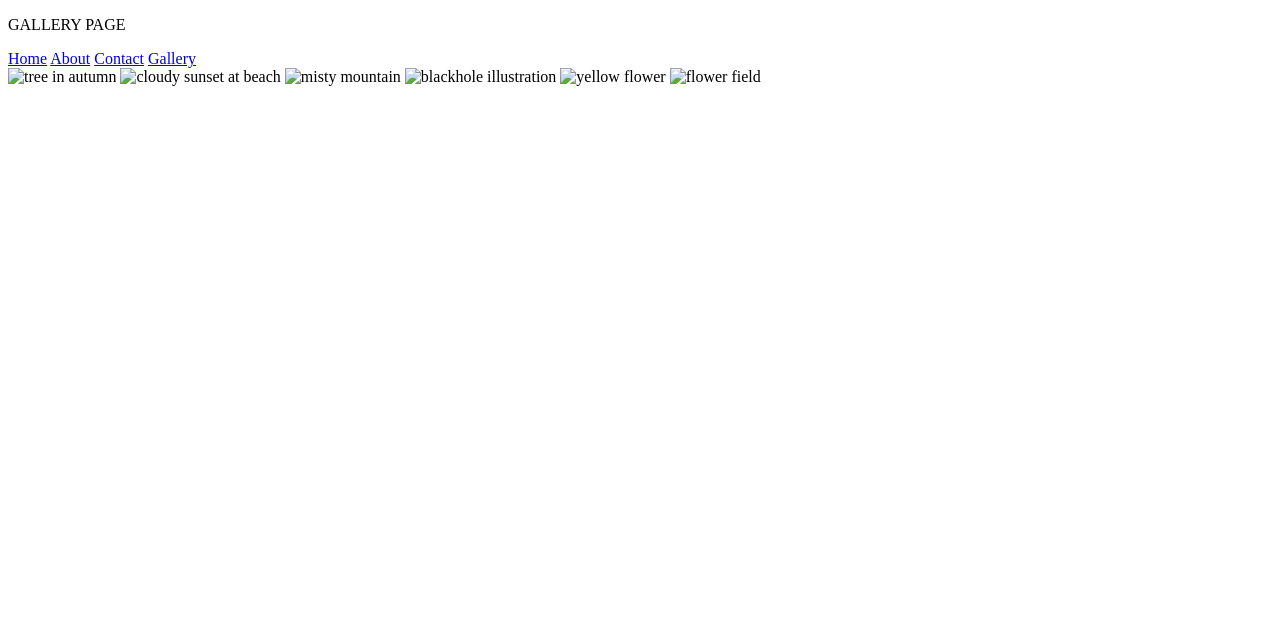
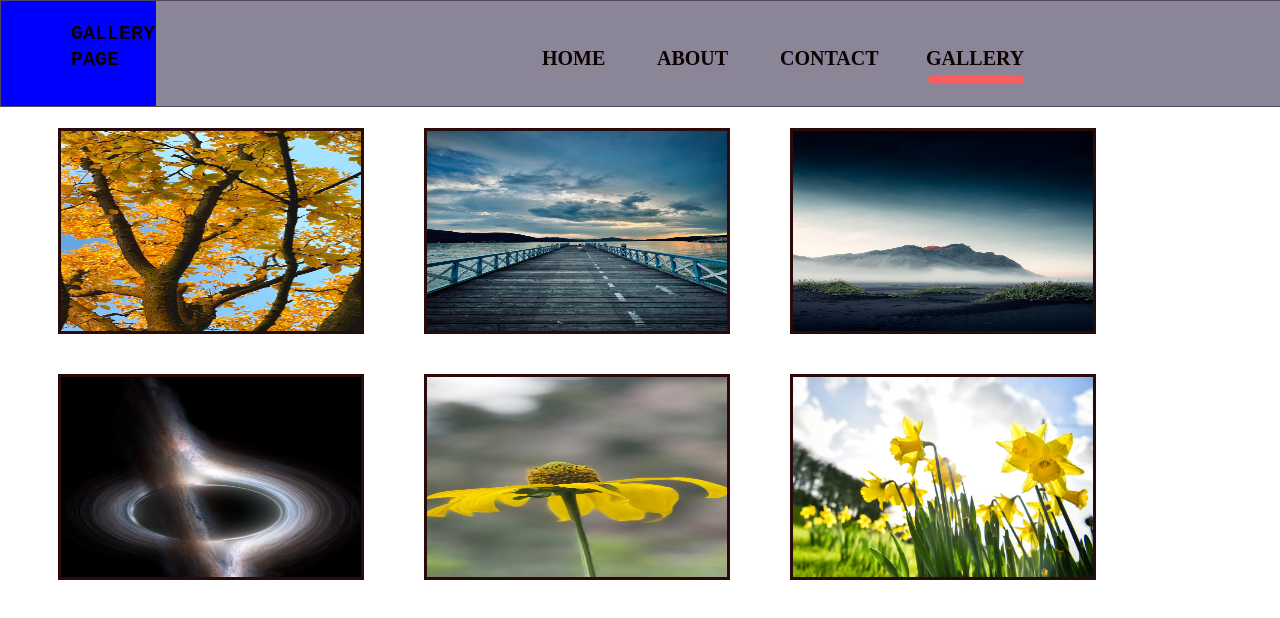
Before and after one commit to sairohitzl/static-html-project, a plain HTML site: page album.html in a window 1280 px wide. Drawn offline with Linux system fonts and the light colour scheme; the site is published under a folder, as on GitHub Pages, so addresses that start at the root find nothing.

Commit message:
second commit

```diff
--- a/album.html
+++ b/album.html
@@ -7,8 +7,8 @@
         <title>
          GALLERY
         </title>
-        <link href="/css/st1.css" rel="stylesheet">
-        <link href="/css/st2.css" rel="stylesheet">
+        <link href="css/st1.css" rel="stylesheet">
+        <link href="css/st2.css" rel="stylesheet">
     </head>
     <body >
         <!-- <img class="bg-image" src="./images/pixel.jpg"> -->
@@ -17,19 +17,19 @@
                 <div class="album-icon">
                 <p class="page-name">GALLERY PAGE</p>
                 </div>
-                <a class="home" href="./home.html">Home</a>
-                <a class="about" href="./about.html">About</a>
-                <a class="contact" href="./contact.html">Contact</a>
-                <a class="gallery" href="./album.html">Gallery</a>
+                <a class="home" href="index.html">Home</a>
+                <a class="about" href="about.html">About</a>
+                <a class="contact" href="contact.html">Contact</a>
+                <a class="gallery" href="album.html">Gallery</a>
                 <div class="line-under-album"></div>
             </div>
 
-                <img class="image" src="/images/w3.jpeg" alt="tree in autumn">
-                <img class="image" src="/images/w13.jpeg" alt="cloudy sunset at beach">
-                <img class="image" src="/images/w4.jpeg" alt="misty mountain">
-                <img class="image" src="/images/w8.jpeg" alt="blackhole illustration">
-                <img class="image" src="/images/w6.jpeg" alt="yellow flower">
-                <img class="image" src="/images/springs.jpg" alt="flower field">
+                <img class="image" src="images/w3.jpeg" alt="tree in autumn">
+                <img class="image" src="images/w13.jpeg" alt="cloudy sunset at beach">
+                <img class="image" src="images/w4.jpeg" alt="misty mountain">
+                <img class="image" src="images/w8.jpeg" alt="blackhole illustration">
+                <img class="image" src="images/w6.jpeg" alt="yellow flower">
+                <img class="image" src="images/springs.jpg" alt="flower field">
 
 
         </div>
```
Also changed, not shown: about.html (+7 -7 lines), contact.html (+8 -8 lines), index.html (renamed from home.html, +9 -9 lines).
